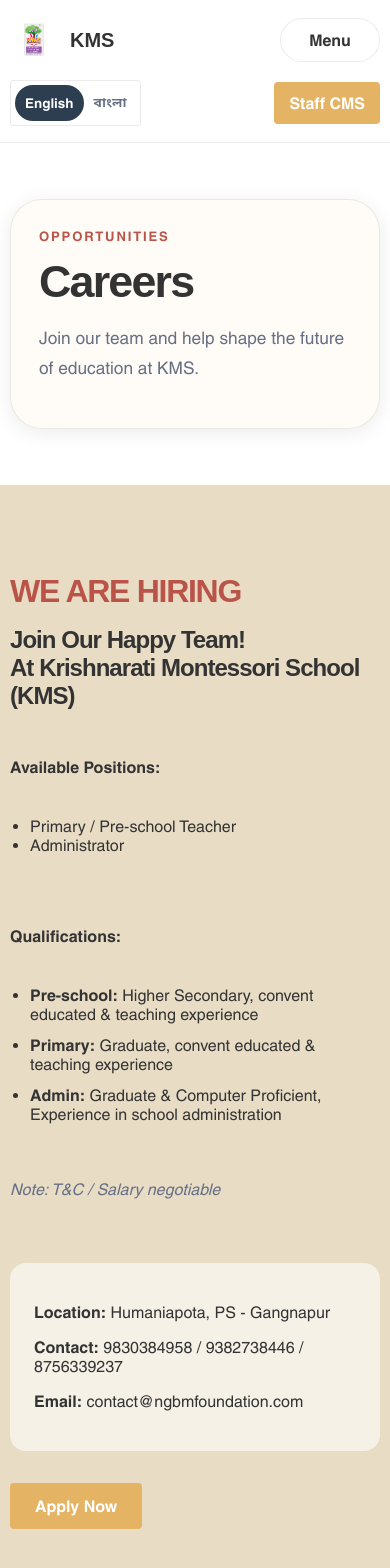
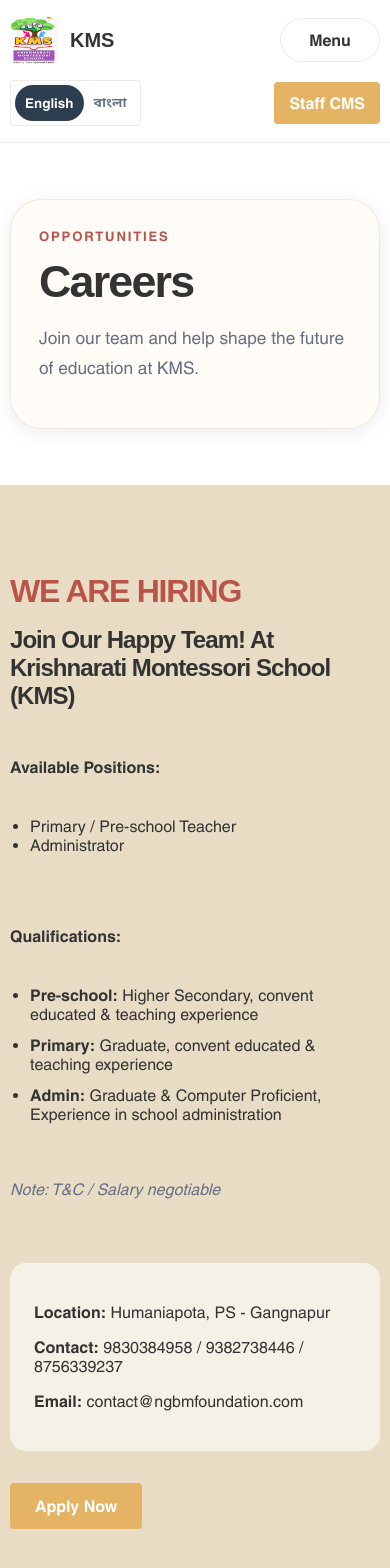
Before and after one commit to as4401s/School_website, a Next.js app: page /careers in a window 390 px wide. Shown: the top 1568 px of the page. Built offline with nearby package versions, Linux system fonts and the light colour scheme; a web font is replaced by a local one.

Commit message:
chore: style updates and automated changes

```diff
--- a/src/app/careers/page.tsx
+++ b/src/app/careers/page.tsx
@@ -26,47 +26,67 @@
             <section className="section" style={{ background: 'var(--tone-sand)' }}>
                 <div className="shell grid-2" style={{ alignItems: 'center' }}>
                     <div className="feature-panel__content stack" style={{ padding: '2rem 0' }}>
-                        <h2 style={{ color: 'var(--accent-strong)', fontSize: 'clamp(2rem, 5vw, 3rem)' }}>WE ARE HIRING</h2>
+                        <h2 style={{ color: 'var(--accent-strong)', fontSize: 'clamp(2rem, 5vw, 3rem)' }}>
+                            <LocalizedText text={{ en: "WE ARE HIRING", bn: "আমরা নিয়োগ করছি" }} />
+                        </h2>
                         <h3 style={{ fontSize: '1.5rem', marginBottom: '1rem' }}>
-                            Join Our Happy Team!<br />At {siteMeta.name.en}
+                            <LocalizedText text={{
+                                en: `Join Our Happy Team!\nAt ${siteMeta.name.en}`,
+                                bn: `আমাদের আনন্দময় দলে যোগ দিন!\n${siteMeta.name.bn}-তে`,
+                            }} />
                         </h3>
 
                         <div className="stack" style={{ gap: '0.5rem', marginBottom: '1.5rem' }}>
-                            <p><strong>Available Positions:</strong></p>
+                            <p><strong><LocalizedText text={{ en: "Available Positions:", bn: "উপলব্ধ পদসমূহ:" }} /></strong></p>
                             <ul style={{ paddingLeft: '20px' }}>
-                                <li>Primary / Pre-school Teacher</li>
-                                <li>Administrator</li>
+                                <li><LocalizedText text={{ en: "Primary / Pre-school Teacher", bn: "প্রাইমারি / প্রি-স্কুল শিক্ষক" }} /></li>
+                                <li><LocalizedText text={{ en: "Administrator", bn: "প্রশাসক" }} /></li>
                             </ul>
                         </div>
 
                         <div className="stack" style={{ gap: '0.5rem' }}>
-                            <p><strong>Qualifications:</strong></p>
+                            <p><strong><LocalizedText text={{ en: "Qualifications:", bn: "যোগ্যতা:" }} /></strong></p>
                             <ul style={{ paddingLeft: '20px', display: 'flex', flexDirection: 'column', gap: '12px' }}>
-                                <li><strong>Pre-school:</strong> Higher Secondary, convent educated & teaching experience</li>
-                                <li><strong>Primary:</strong> Graduate, convent educated & teaching experience</li>
-                                <li><strong>Admin:</strong> Graduate & Computer Proficient, Experience in school administration</li>
+                                <li>
+                                    <strong><LocalizedText text={{ en: "Pre-school:", bn: "প্রি-স্কুল:" }} /></strong>{" "}
+                                    <LocalizedText text={{ en: "Higher Secondary, convent educated & teaching experience", bn: "উচ্চ মাধ্যমিক, কনভেন্ট শিক্ষিত ও শিক্ষকতার অভিজ্ঞতা" }} />
+                                </li>
+                                <li>
+                                    <strong><LocalizedText text={{ en: "Primary:", bn: "প্রাইমারি:" }} /></strong>{" "}
+                                    <LocalizedText text={{ en: "Graduate, convent educated & teaching experience", bn: "স্নাতক, কনভেন্ট শিক্ষিত ও শিক্ষকতার অভিজ্ঞতা" }} />
+                                </li>
+                                <li>
+                                    <strong><LocalizedText text={{ en: "Admin:", bn: "প্রশাসন:" }} /></strong>{" "}
+                                    <LocalizedText text={{ en: "Graduate & Computer Proficient, Experience in school administration", bn: "স্নাতক ও কম্পিউটারে দক্ষ, বিদ্যালয় প্রশাসনে অভিজ্ঞতা" }} />
+                                </li>
                             </ul>
                         </div>
 
                         <p style={{ marginTop: '1.5rem', color: 'var(--muted)' }}>
-                            <em>Note: T&C / Salary negotiable</em>
+                            <em><LocalizedText text={{ en: "Note: T&C / Salary negotiable", bn: "দ্রষ্টব্য: শর্তাবলী / বেতন আলোচনাসাপেক্ষ" }} /></em>
                         </p>
 
                         <div style={{ marginTop: '2rem', padding: '1.5rem', background: 'rgba(255,255,255,0.6)', borderRadius: '16px' }}>
-                            <p style={{ marginBottom: '8px' }}><strong>Location:</strong> Humaniapota, PS - Gangnapur</p>
-                            <p style={{ marginBottom: '8px' }}><strong>Contact:</strong> 9830384958 / 9382738446 / 8756339237</p>
-                            <p><strong>Email:</strong> {siteMeta.foundationEmail}</p>
+                            <p style={{ marginBottom: '8px' }}>
+                                <strong><LocalizedText text={{ en: "Location:", bn: "অবস্থান:" }} /></strong> Humaniapota, PS - Gangnapur
+                            </p>
+                            <p style={{ marginBottom: '8px' }}>
+                                <strong><LocalizedText text={{ en: "Contact:", bn: "যোগাযোগ:" }} /></strong> 9830384958 / 9382738446 / 8756339237
+                            </p>
+                            <p>
+                                <strong><LocalizedText text={{ en: "Email:", bn: "ইমেইল:" }} /></strong> {siteMeta.foundationEmail}
+                            </p>
                         </div>
 
                         <a className="btn btn--accent" href={`mailto:${siteMeta.foundationEmail}`} style={{ width: 'fit-content', marginTop: '1rem' }}>
-                            Apply Now
+                            <LocalizedText text={{ en: "Apply Now", bn: "এখনই আবেদন করুন" }} />
                         </a>
                     </div>
 
                     <div className="feature-panel__image-wrap" style={{ borderRadius: '28px', overflow: 'hidden', height: '100%', minHeight: '500px' }}>
                         <Image
-                            alt="Hiring Banner Illustration"
-                            src="/media/hiring_banner.png"
+                            alt="Hiring Banner"
+                            src="/media/Hiring/hiring.jpg"
                             width={800}
                             height={1000}
                             style={{ width: '100%', height: '100%', objectFit: 'cover' }}
--- a/src/components/site-footer.tsx
+++ b/src/components/site-footer.tsx
@@ -56,7 +56,7 @@
               alt={`${siteMeta.shortName} logo`}
               className="site-footer__logo"
               height={120}
-              src="/media/logo.png"
+              src="/media/logo.jpg"
               width={120}
             />
             <div className="site-footer__brand-copy">
--- a/src/components/site-header.tsx
+++ b/src/components/site-header.tsx
@@ -26,7 +26,7 @@
             alt={`${siteMeta.shortName} logo`}
             className="brand-mark__logo"
             height={64}
-            src="/media/logo.png"
+            src="/media/logo.jpg"
             width={64}
           />
           <span className="brand-mark__copy">
```
Also changed, not shown: public/media/logo.jpg (added).
